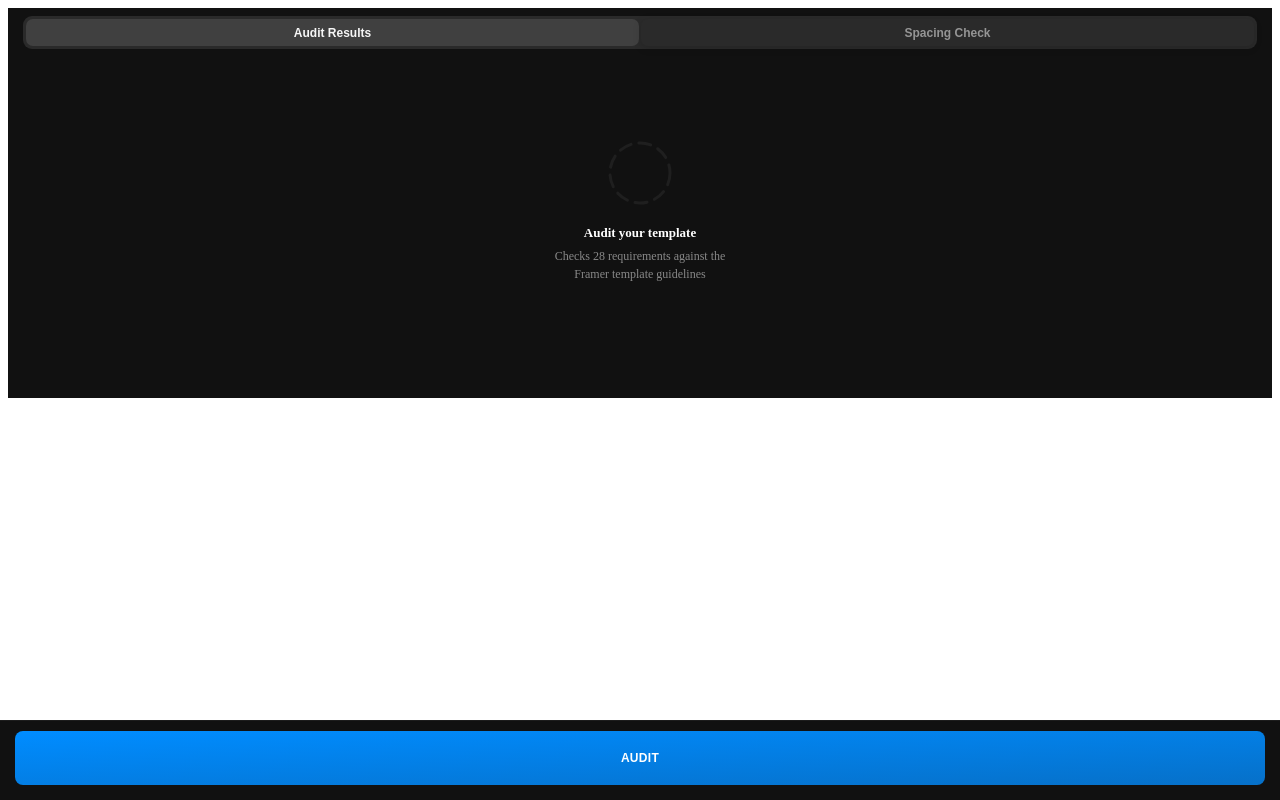
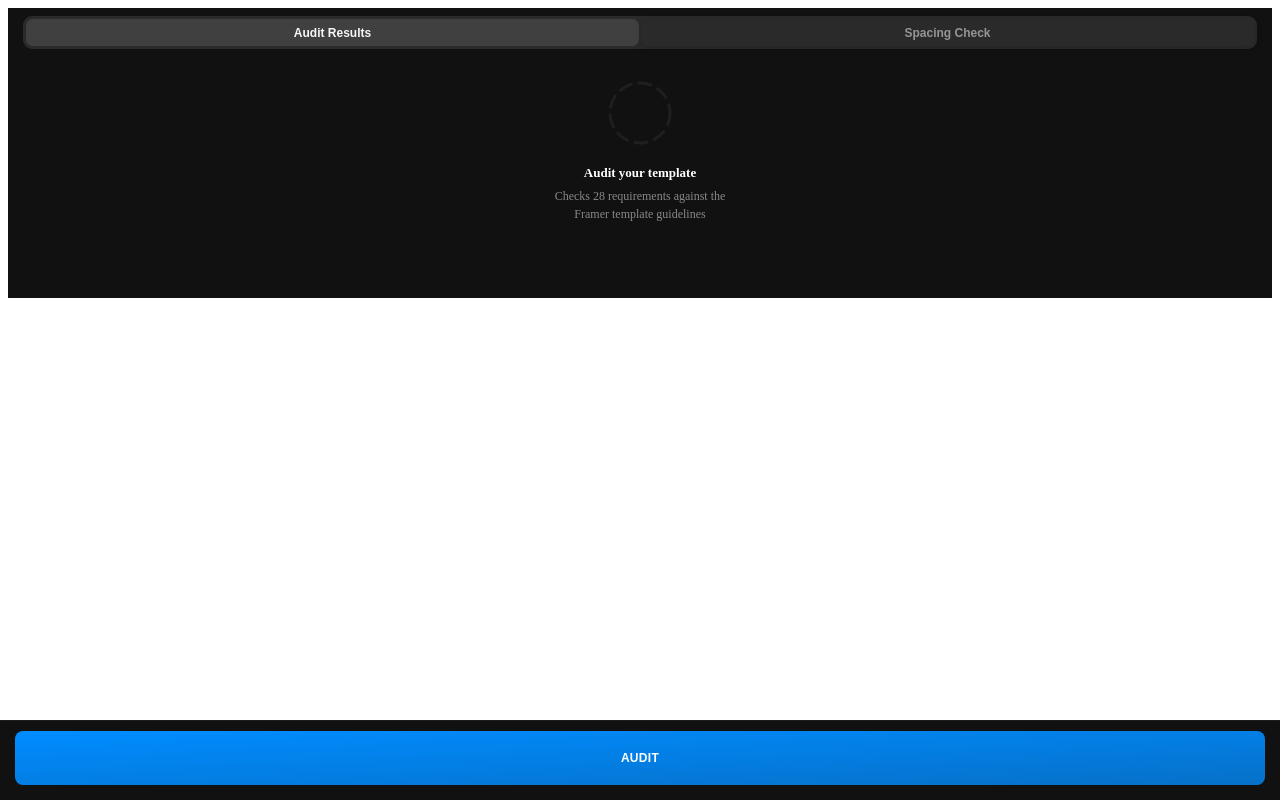
Before and after one commit to LabeebHameed/frame-audit, a React (Vite) app: page / in a window 1280 px wide. Built offline with nearby package versions, Linux system fonts and the light colour scheme; what framer-plugin would draw is missing.

Commit message:
Center initial page content vertically using flex layout

```diff
--- a/src/App.tsx
+++ b/src/App.tsx
@@ -2998,7 +2998,7 @@ export function App(): React.ReactElement {
                         </div>
                         )}
 
-                    <div className="audit-scroll" style={{ paddingBottom: 60, marginTop: 16 }}>
+                    <div className="audit-scroll" style={{ display: "flex", flexDirection: "column", paddingBottom: 60, marginTop: 16 }}>
                         {detailCheck && (
                             <DetailView
                                 check={detailCheck}
@@ -3030,7 +3030,7 @@ export function App(): React.ReactElement {
                             </>
                         )}
                         {!detailCheck && !effectiveReport && (
-                            <div style={{ display: "flex", flexDirection: "column", alignItems: "center", justifyContent: "center", paddingTop: 60, paddingBottom: 40, gap: 16 }}>
+                            <div style={{ display: "flex", flexDirection: "column", alignItems: "center", justifyContent: "center", flex: 1, gap: 16 }}>
                                 <ScoreRing theme={theme} isRunning={isRunning} />
                                 <div style={{ display: "flex", flexDirection: "column", alignItems: "center", gap: 6 }}>
                                     <span style={{ fontSize: 13, fontWeight: 600, color: colors.text.primary }}>Audit your template</span>
```
